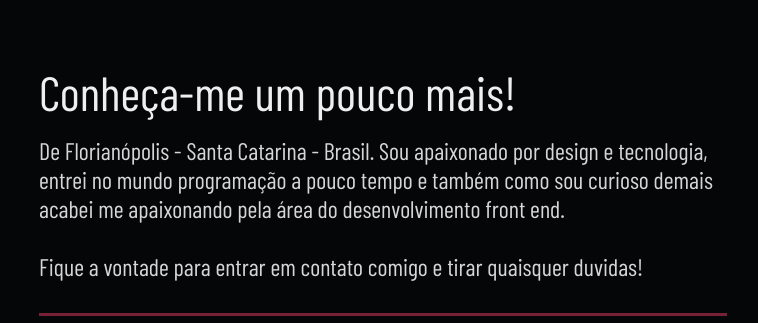
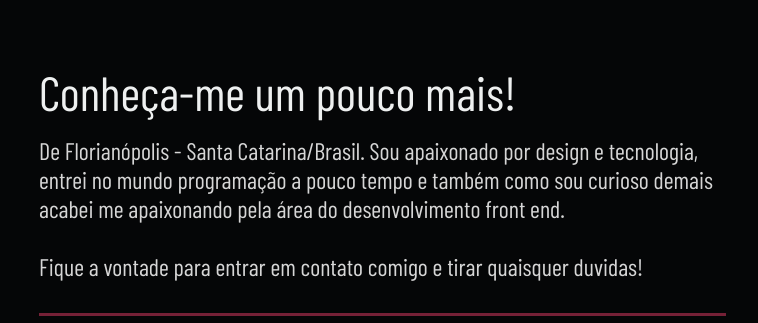
Before and after one commit to vinicius-virtuoso/Portfolio, a plain HTML site: page index.html in a window 1280 px wide. Shown: the part 943-1266 px from the top of the page, without its empty margins (23-781 px from the left). Drawn offline with nearby package versions, Linux system fonts and the light colour scheme; a web font is replaced by a local one.

Commit message:
Update index.html

```diff
--- a/index.html
+++ b/index.html
@@ -408,7 +408,7 @@
             <div class="box-item">
               <h3 class="py-2">Conheça-me um pouco mais!</h3>
               <p class="about-text">
-                De Florianópolis - Santa Catarina - Brasil. Sou apaixonado por
+                De Florianópolis - Santa Catarina/Brasil. Sou apaixonado por
                 design e tecnologia, entrei no mundo programação a pouco tempo e
                 também como sou curioso demais acabei me apaixonando pela área do
                 desenvolvimento front end.
```
